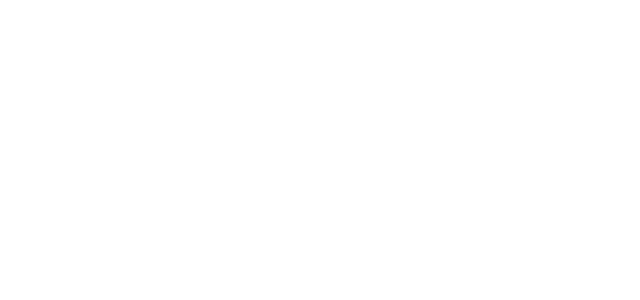
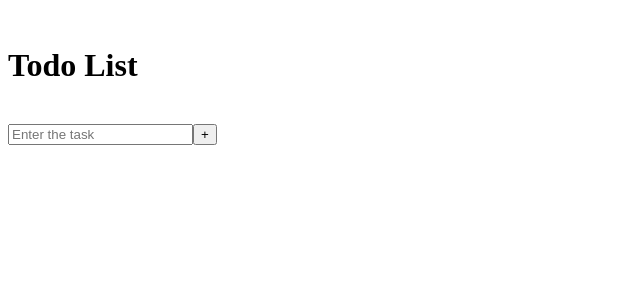
Before and after one commit to Shahzadrori/Todo-List, a React (Create React App) app: page / in a window 1280 px wide. Shown: the top 300 px of the page, without its empty margins (0-640 px from the left). Built offline with nearby package versions, Linux system fonts and the light colour scheme.

Commit message:
creating initial component

```diff
--- a/src/index.js
+++ b/src/index.js
@@ -1,8 +1,8 @@
 import React from 'react';
 import ReactDom from 'react-dom';
-
+import List from './todo';
 ReactDom.render(
   <>
-
+  <List />
   </>,document.getElementById('root')
 )
--- a/src/todo.jsx
+++ b/src/todo.jsx
@@ -1,5 +1,21 @@
 import React from 'react';
 
 const List = () => {
-    return
+
+
+
+    return(
+    <>
+        <div className='outer'>
+            <div className='inner'>
+            <br/>
+                <h1>Todo List</h1>
+                <br/>
+                <input type='text' placeholder='Enter the task' required />
+                <button type='submit'>+</button>
+            </div>
+        </div>
+    </>
+    )
 }
+export default List;
```
Also changed, not shown: 1 other file (tests, documents, lock files or other folders).
